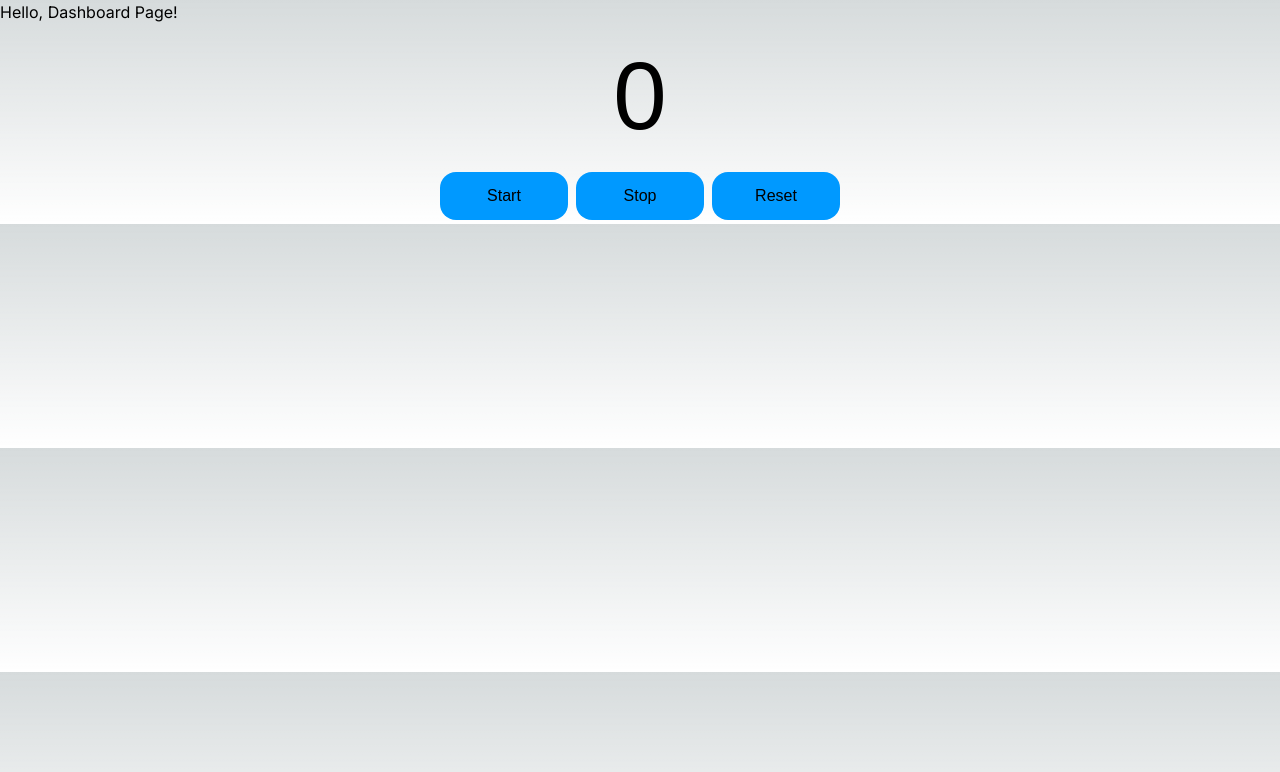
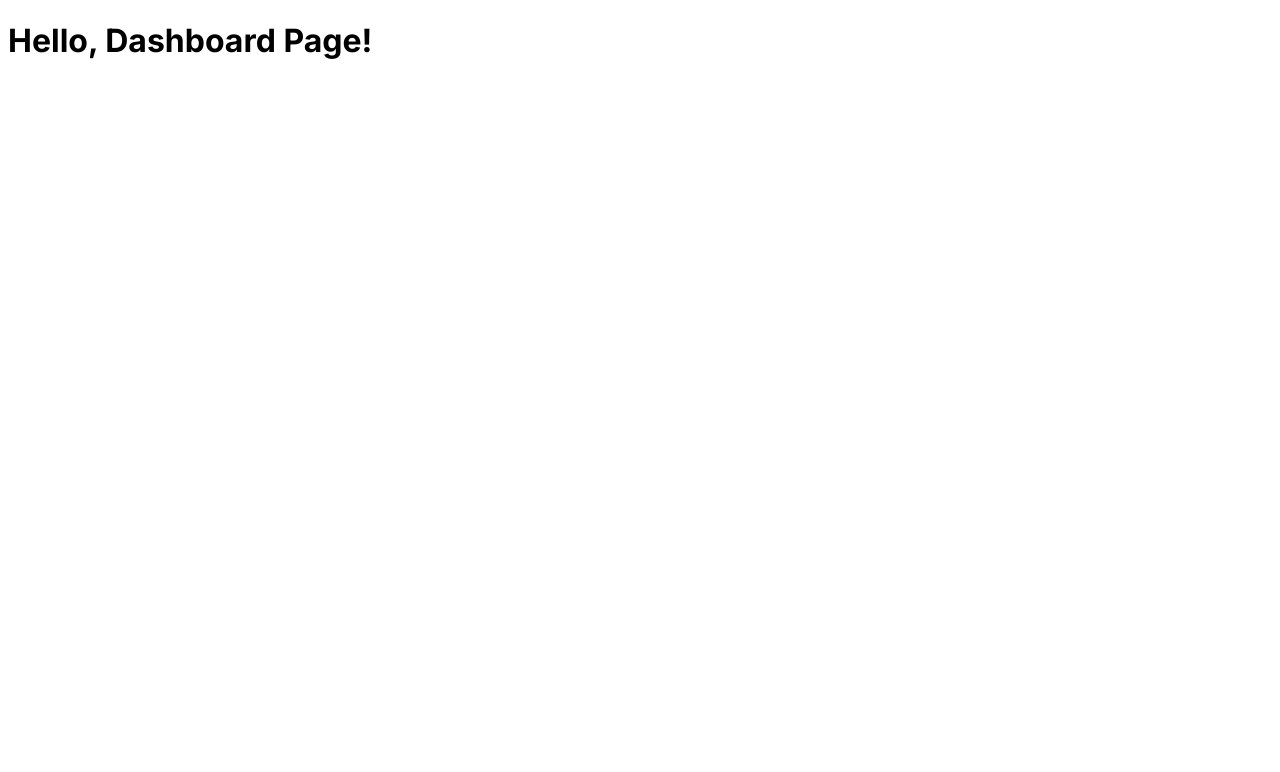
Before and after one commit to ris269/C4F.NextJS, a Next.js app in the folder series-nextjs/: page /dashboard in a window 1280 px wide. Shown: the top 772 px of the page. Built offline with nearby package versions, Linux system fonts and the light colour scheme.

Commit message:
Chapter 3: working with Next App Router

```diff
--- a/series-nextjs/src/app/dashboard/page.tsx
+++ b/series-nextjs/src/app/dashboard/page.tsx
@@ -5,7 +5,6 @@ export default function Page() {
   return (
         <>
             <h1>Hello, Dashboard Page!</h1>
-            <TestHook />
         </>
     )
 }
--- a/series-nextjs/src/app/dashboard/test-hooks.css
+++ b/series-nextjs/src/app/dashboard/testhook/test-hooks.css
@@ -7,7 +7,7 @@
 
 .buttonContainer {
 }
-.App {
+.TestHookApp {
   display: flex;
   flex-direction: column;
   font-family: sans-serif;
--- a/series-nextjs/src/app/dashboard/test-hooks.tsx
+++ b/series-nextjs/src/app/dashboard/testhook/test-hooks.tsx
@@ -7,7 +7,7 @@
 import { useState, useRef, useEffect } from "react";
 import './test-hooks.css'
 
-export default function TestHook() {
+export default function TestHookComponent() {
   // update to state hook
   // let counter = 0;
   const [counter, setCounter] = useState(0);
@@ -50,7 +50,7 @@ export default function TestHook() {
   }, []);
 
   return (
-    <div className="App">
+    <div className="TestHookApp">
       <div id="counter" data-testid="counter">
         {counter}
       </div>
--- a/series-nextjs/src/app/layout.tsx
+++ b/series-nextjs/src/app/layout.tsx
@@ -1,4 +1,4 @@
-import './globals.css'
+// import './globals.css'
 import type { Metadata } from 'next'
 import { Inter } from 'next/font/google'
 
```
Also changed, not shown: series-nextjs/src/app/admin/demonestedpage/page.tsx (added, +9 -0 lines), series-nextjs/src/app/admin/page.tsx (added, +9 -0 lines), series-nextjs/src/app/dashboard/testhook/page.tsx (added, +13 -0 lines).
